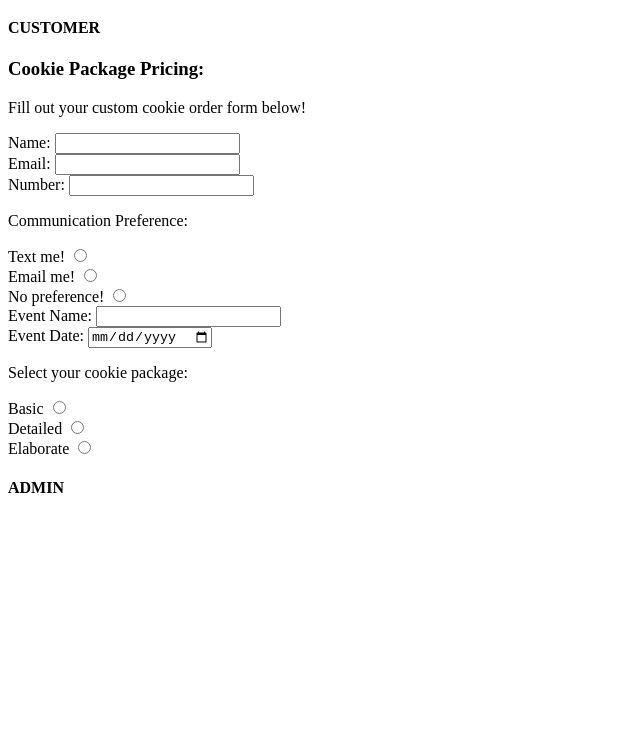
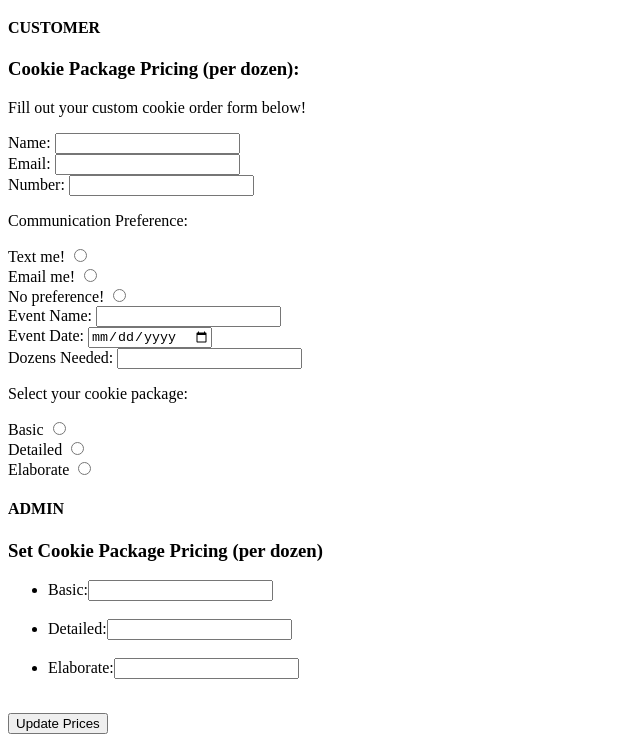
Before and after one commit to tayfritz/cookieorderform, a plain HTML site: page index.html in a window 1280 px wide. Shown: the part 61-803 px from the top of the page, without its empty margins (0-640 px from the left). Drawn offline with Linux system fonts and the light colour scheme.

Commit message:
Beginning work of admin input fields and js organization

```diff
--- a/index.html
+++ b/index.html
@@ -17,9 +17,9 @@
              <!-- Customer Portal -->
             <div id='customer-facing'></div>
             <h4>CUSTOMER</h4>
-                <div id='pricing'>
-                    <h3>Cookie Package Pricing: </h3>
-                    <ul id='package-options'></ul>
+                <div id='customer-pricing'>
+                    <h3>Cookie Package Pricing (per dozen): </h3>
+                    <ul id='customer-package-options'></ul>
                 </div>
 
                 <div id="order-form"></div>
@@ -54,6 +54,9 @@
                     <label for='event-date'>Event Date:</label>
                     <input type="date" id='event-date' name='event-date'> </br>
 
+                    <label for='dozens'>Dozens Needed:</label>
+                    <input type="number" id='dozens' name='dozens'> </br>
+
                     <div id='cookie-package'>
                         <p>Select your cookie package:</p>
 
@@ -75,8 +78,16 @@
              <!-- Admin Portal -->
             <div id='admin-facing'></div>
             <h4>ADMIN</h4>
-
+                <div id='admin-pricing'>
+                    <h3>Set Cookie Package Pricing (per dozen)</h3>
+                    <ul id='admin-package-options'>
+                        <li id="basic-cookies">Basic:</li></br>
+                        <li id='detailed-cookies'>Detailed:</li></br>
+                        <li id='elaborate-cookies'>Elaborate:</li></br>
+                    </ul>
+                    <button type='submit' id="update-prices">Update Prices</button>
+                </div>
         </main>
-        <script src="" async defer></script>
+        <script src='pricing.js'></script>
     </body>
 </html>
--- a/pricing.js
+++ b/pricing.js
@@ -1 +1,33 @@
-// Cookie pricing info
+// Cookie package options - ADMIN
+// const adminPackageOptions = document.getElementById("admin-package-options");
+const packagePrices = [];
+const updatePrices = document.getElementById('update-prices');
+const basic = document.getElementById('basic-cookies');
+const detailed = document.getElementById('detailed-cookies');
+const elaborate = document.getElementById('elaborate-cookies');
+
+const basicInput = document.createElement('input');
+basicInput.type = 'number'
+
+const detailedInput = document.createElement('input');
+detailedInput.type = 'number'
+
+const elaborateInput = document.createElement('input');
+elaborateInput.type = 'number'
+
+basic.appendChild(basicInput);
+detailed.appendChild(detailedInput);
+elaborate.appendChild(elaborateInput);
+
+
+updatePrices.addEventListener('click', () => {
+    packagePrices.push(basicInput.valueAsNumber);
+    packagePrices.push(detailedInput.valueAsNumber);
+    packagePrices.push(elaborateInput.valueAsNumber);
+});
+
+// Cookie package options - CUSTOMER
+
+// const customerPackagePricing = document.getElementById('customer-package-options');
+// const li = document.createElement("li");
+// customerPackagePricing.appendChild(li);
```
